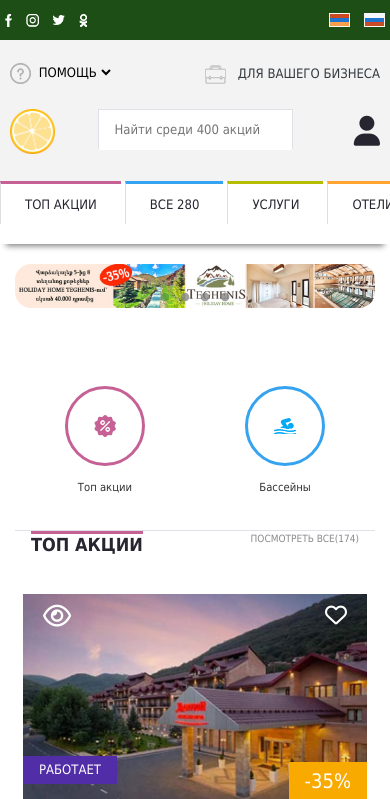
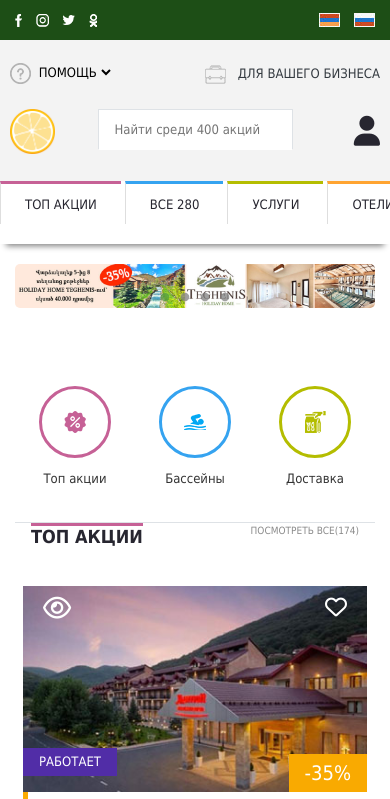
Before and after one commit to hakobyanviktoria8/cupon-site, a PHP site: page / in a window 390 px wide. Shown: the top 799 px of the page. Run offline with PHP 8.4, Linux system fonts and the light colour scheme; some libraries are stand-ins or nearby versions.

Commit message:
label, mobile changes

```diff
--- a/index.css
+++ b/index.css
@@ -124,7 +124,7 @@
 }
 .carusel1 img{
     width: 100%;
-    border-radius: 1rem;
+    border-radius: 10px;
 }
 .slick-prev:before,
 .slick-next:before {
@@ -477,6 +477,9 @@
 .swimmingPool, .gray-BG{
     background: #f2f2f2;
 }
+.swimmingPool .cartMainContent{
+    background: white;
+}
 .subTitleSwim{
     border-top: 3px solid #4892fe;
 }
@@ -796,11 +799,11 @@
 }
 
 @media (max-width: 576px) {
-    .row0 .navbar_linkIcons{
-        padding-left: 10px;
+    .flagsIcons .navbar_linkIcons{
+        padding-left: 10px !important;
     }
-    .row0 .navbar_linkFlags{
-        padding-right: 10px;
+    .flagsIcons .navbar_linkFlags{
+        padding-right: 10px !important;
     }
     .lemon{
         margin-left: 10px;
@@ -824,17 +827,30 @@
     }
 }
 @media (max-width: 480px) {
-
+    .carusel1 div img{
+        border-radius: 5px;
+    }
+    .iconCart .circle {
+        width: 4.5rem;
+        height: 4.5rem;
+    }
     .iconCart span {
-        font-size: .7rem;
+        font-size: 13px;
     }
     .navBar2{
         width: 50%;
     }
+    #myBtn{
+        font-size: 30px;
+        padding: 0 10px;
+    }
 }
 @media (max-width: 375px) {
-    .iconCart span {
-        font-size: .5rem;
+    .navbar_linkIcons{
+        padding-left: 10px;
+    }
+    .navbar_linkFlags{
+        padding-right: 10px;
     }
     .cart h3 {
         font-size: 15px;
--- a/index.html
+++ b/index.html
@@ -1321,10 +1321,18 @@
                     <h3>Lorem ipsum dolor.</h3>
                     <p>Lorem ipsum dolor sit amet, consectetur adipisicing elit.</p>
                     <form action="">
-                        <input type="radio" name="question" class="">Lorem ipsum dolor<br>
-                        <input type="radio" name="question">Lorem ipsum  <br>
-                        <input type="radio" name="question">Lorem ipsum dol <br>
-                        <input type="radio" name="question">Lorem  <br>
+                        <label for="question1">
+                            <input type="radio" id="question1" name="question" class="">Lorem ipsum dolor <br>
+                        </label>
+                        <label for="question2">
+                            <input type="radio" id="question2"  name="question">Lorem ipsum  <br>
+                        </label>
+                        <label for="question3">
+                            <input type="radio" id="question3"  name="question">Lorem ipsum  <br>
+                        </label>
+                        <label for="question4">
+                            <input type="radio" id="question4"  name="question">Lorem ipsum  <br>
+                        </label>
                         <button>Consectetur</button>
                     </form>
                 </div>
@@ -1735,7 +1743,7 @@
 <!--adresses side-->
 <div class="container my-5 adresses">
     <div class="row">
-        <h3>Ботинки и пинетки</h3>
+        <h3 class="pl-3">Ботинки и пинетки</h3>
     </div>
     <div class="row">
         <div class="col-xl-2 col-lg-3 col-md-4 col-sm-6 col-xs-6 col-6 mb-4">
@@ -1867,8 +1875,8 @@
 <div class="footer-bootom py-4">
     <div class="container">
         <div class="row">
-            <div class="col-lg-8 col-md-8 col-xs-12 text-white text-uppercase">© 2020 BigLemon. Все права защищены</div>
-            <div class="col-lg-4 col-md-4 col-xs-12 text-white text-uppercase">Разработчик: VOODOo PROGRaMMING
+            <div class="col-lg-8 col-md-6 col-xs-12 text-white text-uppercase">© 2020 BigLemon. Все права защищены</div>
+            <div class="col-lg-4 col-md-6 col-xs-12 text-white text-uppercase">Разработчик: VOODOo PROGRaMMING
                 <img class="pb-2" src="images/voodoo-doll.png" alt="">
             </div>
         </div>
--- a/index.js
+++ b/index.js
@@ -66,14 +66,14 @@ $(document).ready(function (){
             {
                 breakpoint: 600,
                 settings: {
-                    slidesToShow: 3,
+                    slidesToShow: 4,
                     slidesToScroll: 1
                 }
             },
             {
                 breakpoint: 480,
                 settings: {
-                    slidesToShow: 2,
+                    slidesToShow: 3,
                     slidesToScroll: 1
                 }
             }
```
